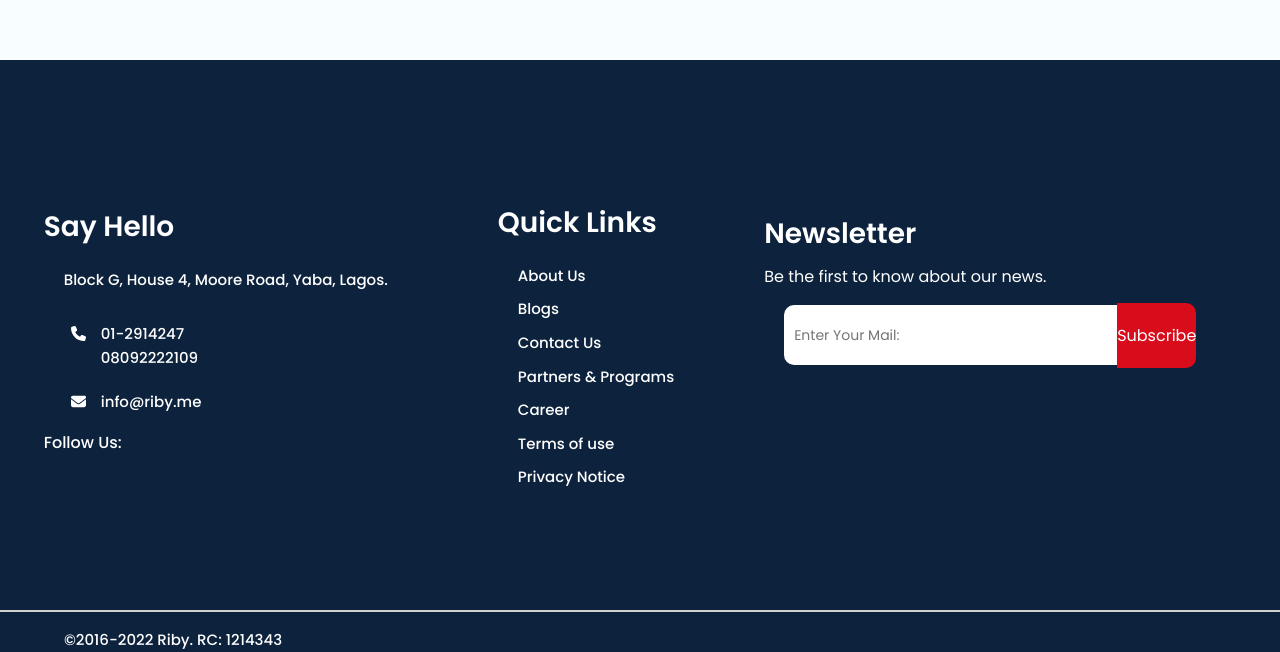
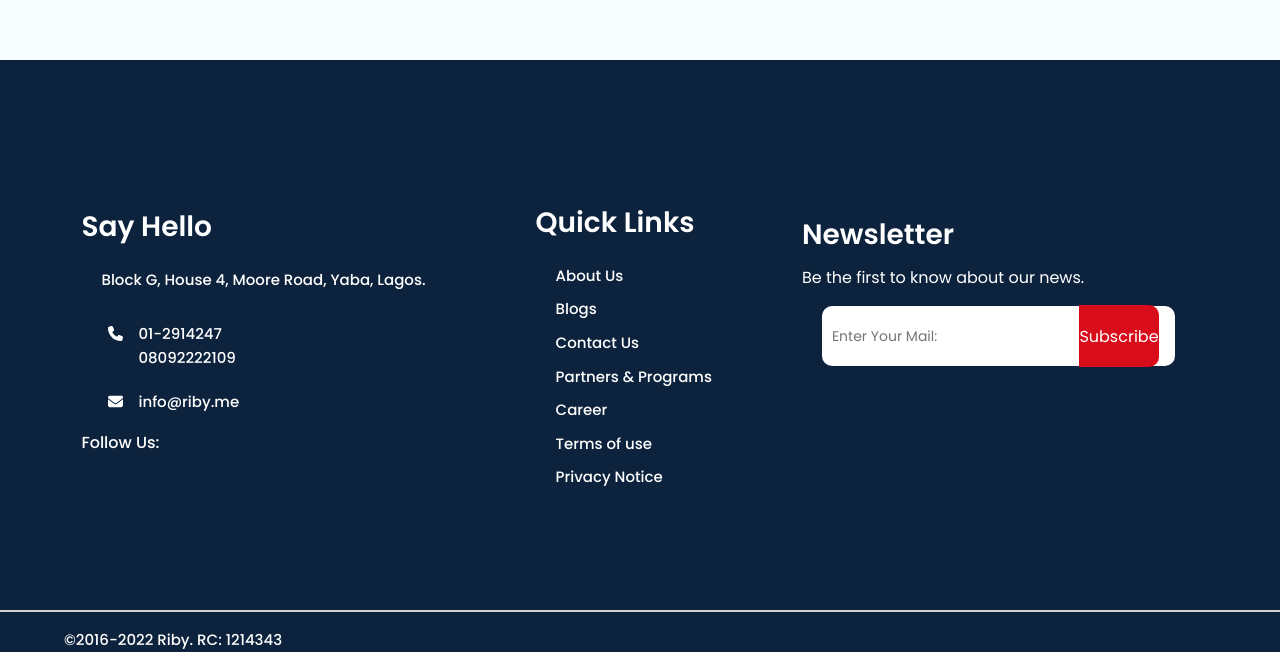
Before and after one commit to Jayzrael/riby, a React (Create React App) app: page /Cooperative in a window 1280 px wide. Shown: the part 3162-3814 px from the top of the page. Built offline with nearby package versions, Linux system fonts and the light colour scheme.

Commit message:
corrected the newsletter button

```diff
--- a/src/component/Footer/Footer.css
+++ b/src/component/Footer/Footer.css
@@ -146,11 +146,11 @@
 
 .footer-section .footer-column3 .newsletter>button {
    width: 100%;
-   height: 65px;
+   height: 62px;
    color: white;
    font-size: 16px;
-   margin-top: -2px;
-   margin-left: -20px;
+   margin-top: -1px;
+   margin-left: -95.5px;
    background: #D80C1B;
    border-radius: 0px 10px 10px 0px
 }
```
